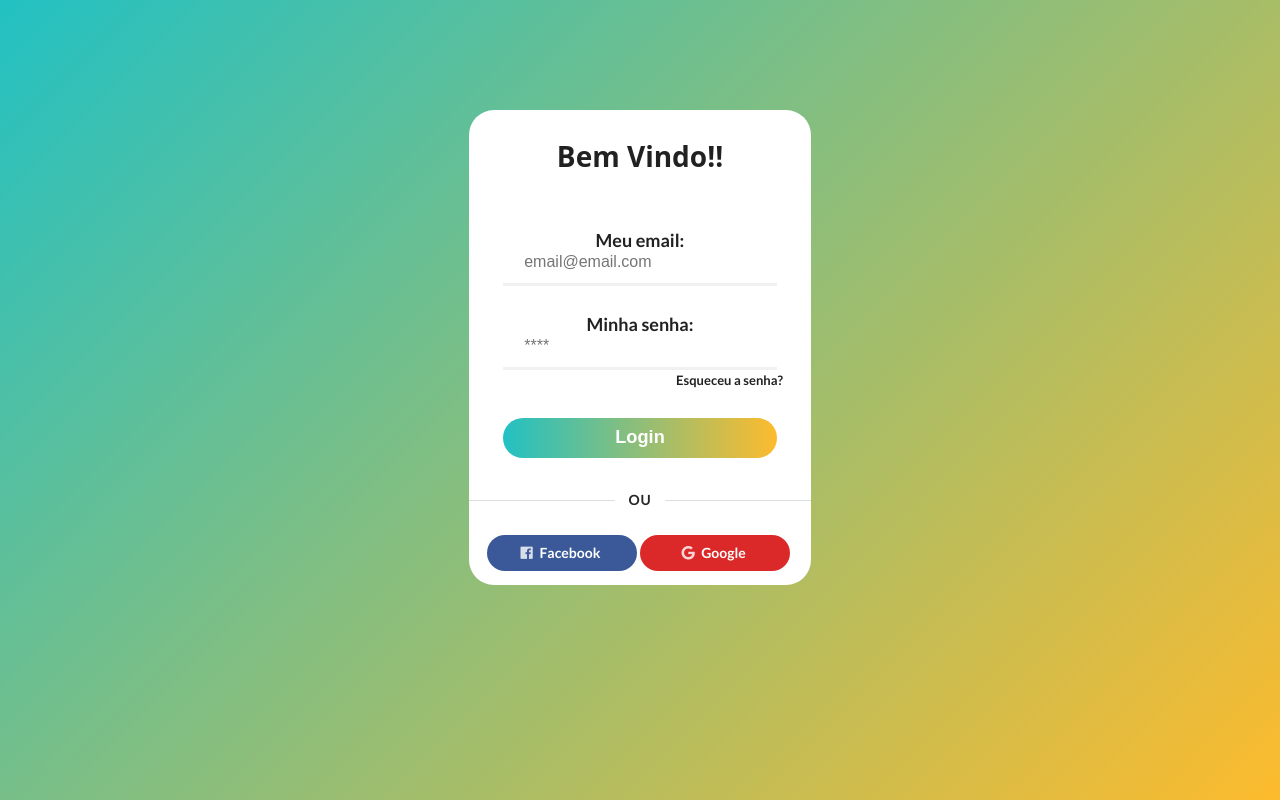
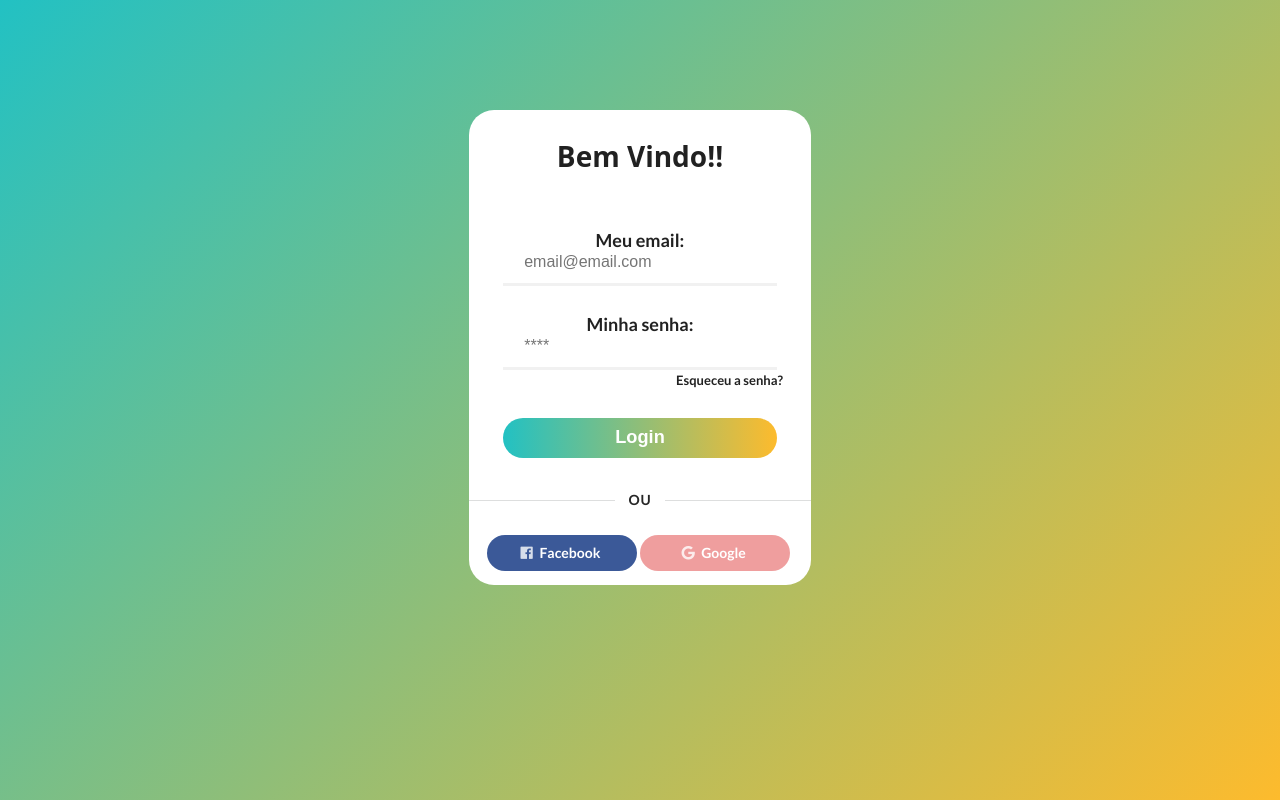
Before and after one commit to asilvasaraiva/urso-fe, a React (Create React App) app in the folder web/: page / in a window 1280 px wide. Built offline with nearby package versions, Linux system fonts and the light colour scheme.

Commit message:
adicionando google oauth inicial

```diff
--- a/web/package.json
+++ b/web/package.json
@@ -11,6 +11,7 @@
     "node-sass": "^6.0.1",
     "react": "^17.0.2",
     "react-dom": "^17.0.2",
+    "react-google-login": "^5.2.2",
     "react-router-dom": "^5.3.0",
     "react-scripts": "4.0.3",
     "web-vitals": "^1.1.2"
--- a/web/src/components/login/Login.js
+++ b/web/src/components/login/Login.js
@@ -2,7 +2,7 @@ import React, { useState } from 'react';
 import { useHistory } from 'react-router-dom';
 import AxiosRequest from '../AxiosRequest';
 import Spinner from '../Spinner';
-import ForgotPassword from '../ForgotPassword/ForgotPassword';
+import { GoogleLogin } from 'react-google-login';
 
 
 import './Login.scss';
@@ -39,7 +39,9 @@ export default function Login({ setToken,setForgot }) {
     const [isNotAdmin, setIsNotAdmin] = useState(false);
 
 
-
+    const responseGoogle = (response) => {
+        console.log(response);
+      }
 
     const handleSubmit = async e => {
         e.preventDefault();
@@ -119,10 +121,24 @@ export default function Login({ setToken,setForgot }) {
                     <i className="facebook icon"></i>
                     Facebook
                 </button>
-                <button className="ui circular google negative button">
+                {/* <button className="ui circular google negative button"> */}
+                <GoogleLogin
+                clientId="378194819067-jfjibmvnlal7fai4p2eo8fru1k16ean1.apps.googleusercontent.com"
+                buttonText="Login"
+                render={renderProps => (
+                    <button className="ui circular google negative button"
+                     onClick={renderProps.onClick}
+                     disabled={renderProps.disabled}>
                     <i className="google  icon"></i>
                     Google
-                </button>
+                     </button>
+                  )}
+                // className="google-button"
+                onSuccess={responseGoogle}
+                onFailure={responseGoogle}
+                cookiePolicy={'single_host_origin'}
+  />
+                {/* </button> */}
             </div>
         </div>
     )
--- a/web/src/components/login/Login.scss
+++ b/web/src/components/login/Login.scss
@@ -162,6 +162,10 @@ body {
   width: 150px;
 }
 
+.google-button{
+  width: 150px !important;
+}
+
 .general-background {
   background-color: rgba(0, 0, 0, 0.2) !important;
   label,
```
Also changed, not shown: 1 other file (tests, documents, lock files or other folders).
